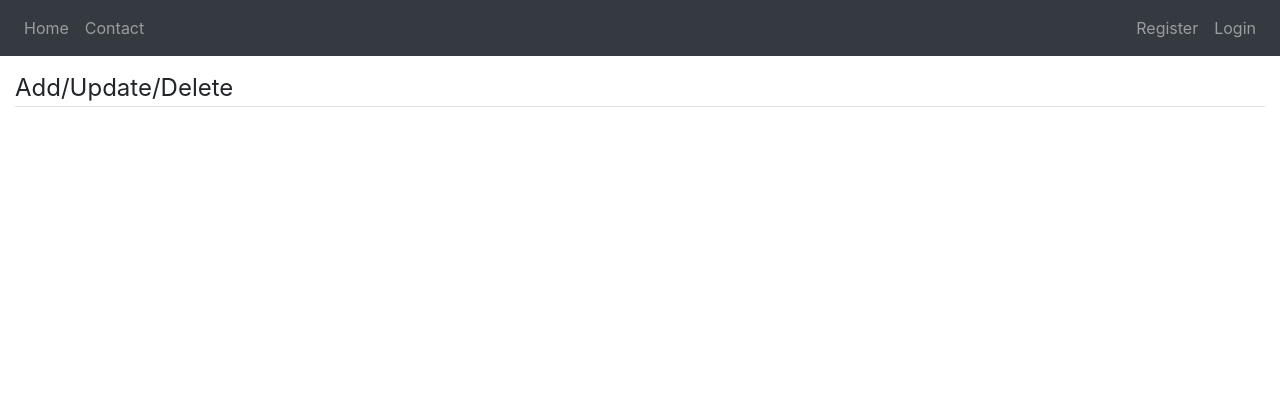
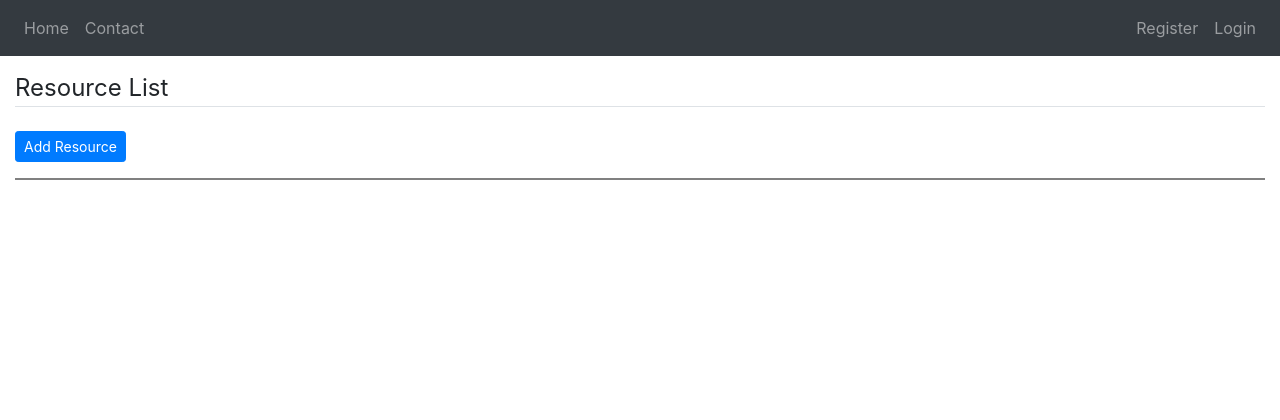
Before and after one commit to MKing301/math-pd-depo, a Flask app: page /modify in a window 1280 px wide. Shown: the top 420 px of the page. Run offline with Flask 2, Linux system fonts and the light colour scheme; the visitor is signed in with stand-in values (Sample User, id 1); data comes from the database, SQL or seed files in the repository; some libraries are stand-ins or nearby versions.

Commit message:
Add button and rename legend modify template

```diff
--- a/pd_app/templates/modify.html
+++ b/pd_app/templates/modify.html
@@ -1,6 +1,8 @@
 {% extends "layout.html" %}
 {% block body %}
     <div class="content-section">
-            <legend class="border-bottom mb-4">Add/Update/Delete</legend>
+        <legend class="border-bottom mb-4">Resource List</legend>
+        <a href="#" class="btn btn-primary btn-sm">Add Resource</a>
+        <hr>
     </div>
 {% endblock%}
```
